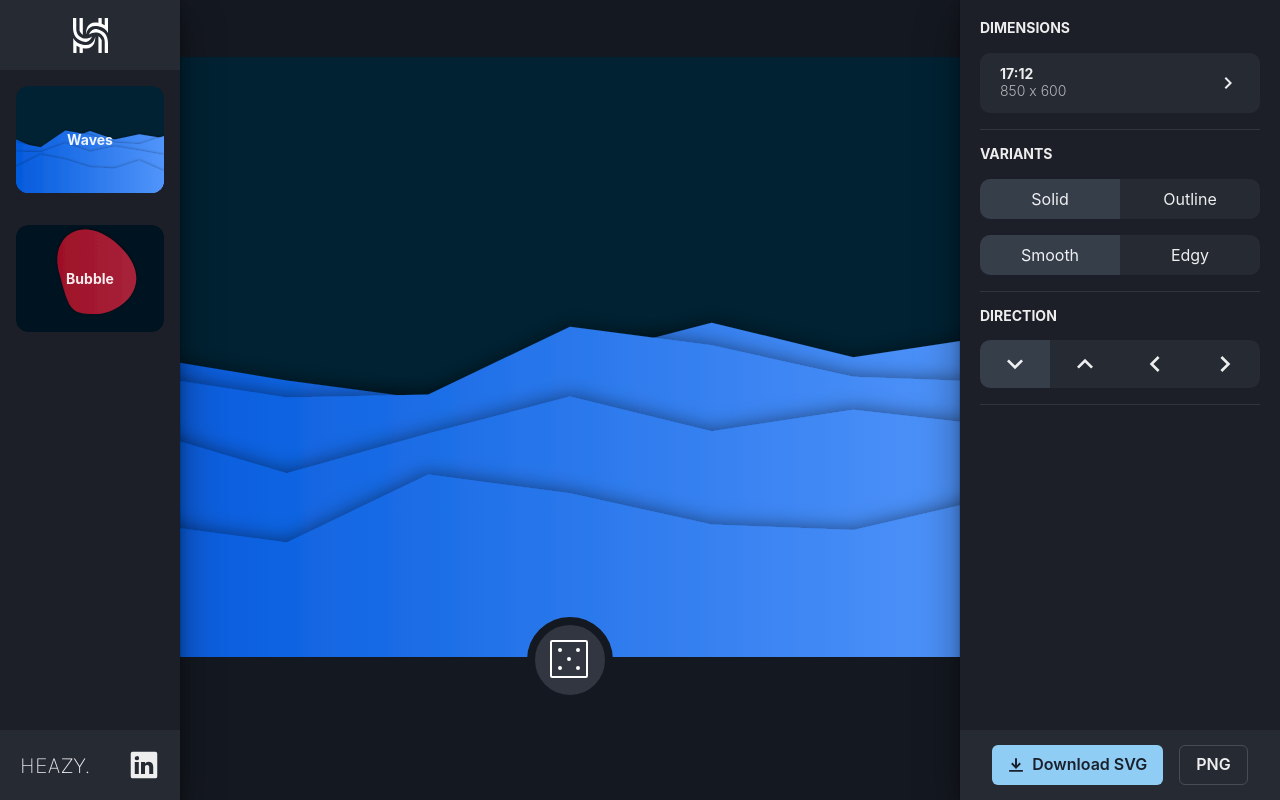
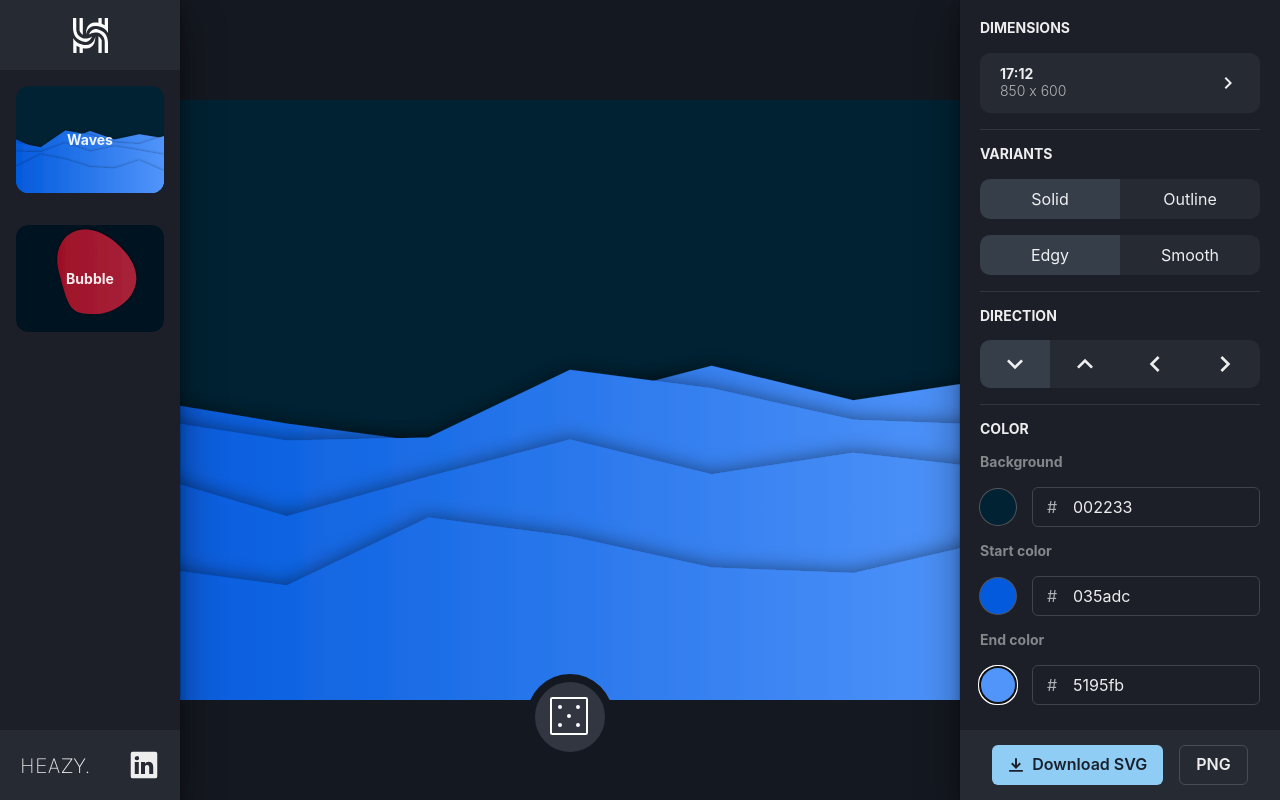
Before and after one commit to MaximBuz/heazy-svg-creator, a React (Create React App) app: page / in a window 1280 px wide. Built offline with nearby package versions, Linux system fonts and the light colour scheme.

Commit message:
added color section to waves

```diff
--- a/package.json
+++ b/package.json
@@ -17,6 +17,7 @@
     "@types/react-dom": "^18.0.0",
     "framer-motion": "^6.3.3",
     "react": "^18.0.0",
+    "react-color": "^2.19.3",
     "react-dom": "^18.0.0",
     "react-scripts": "5.0.1",
     "typescript": "^4.6.3",
--- a/src/App.tsx
+++ b/src/App.tsx
@@ -51,6 +51,9 @@ function App() {
   const [solid, setSolid] = useState<number>(0);
   const [smooth, setSmooth] = useState<number>(0);
   const [direction, setDirection] = useState<number>(0);
+  const [bgColor, setBgColor] = useState<string>('#002233');
+  const [startColor, setStartColor] = useState<string>('#035adc');
+  const [stopColor, setStopColor] = useState<string>('#5195fb');
 
   // rendering correct canvas
   const renderDesign = useCallback(() => {
@@ -63,9 +66,9 @@ function App() {
             seed={seed}
             width={canvasDimensions.width}
             height={canvasDimensions.height}
-            startWaveColor="#035adc"
-            stopWaveColor="#5195fb"
-            bgColor="#002233"
+            startWaveColor={startColor}
+            stopWaveColor={stopColor}
+            bgColor={bgColor}
             shadowX={0}
             shadowY={0}
             shadowSD={10}
@@ -101,16 +104,28 @@ function App() {
         );
       }
     }
-  }, [design, seed, canvasDimensions, solid, smooth, direction]);
+  }, [design, seed, canvasDimensions, solid, smooth, direction, bgColor, startColor, stopColor]);
 
   // rendering correct menu options
   const renderMenu = useCallback(() => {
     switch (design) {
       case 'waves': {
-        return <WaveOptions setSolid={setSolid} setSmooth={setSmooth} setDirection={setDirection} />;
+        return (
+          <WaveOptions
+            setSolid={setSolid}
+            setSmooth={setSmooth}
+            setDirection={setDirection}
+            setBgColor={setBgColor}
+            bgColor={bgColor}
+            setStartColor={setStartColor}
+            setStopColor={setStopColor}
+            startColor={startColor}
+            stopColor={stopColor}
+          />
+        );
       }
     }
-  }, [design]);
+  }, [design, bgColor]);
 
   return (
     <Flex
@@ -135,8 +150,6 @@ function App() {
         <Circle
           maxWidth={80}
           as={motion.button}
-          pos="relative"
-          bottom="40px"
           justifyContent="center"
           alignItems="center"
           bgColor="#313640"
@@ -145,6 +158,8 @@ function App() {
           onClick={() => setSeed(seed + 1)}
           border="8px"
           borderColor="#141820"
+          position="absolute"
+          bottom="40px"
         >
           <Icon boxSize="50" viewBox="0 0 25 25" color="white">
             <path
--- a/src/components/RightMenu/RightMenu.tsx
+++ b/src/components/RightMenu/RightMenu.tsx
@@ -36,7 +36,7 @@ export interface IRightMenuProps {
   canvasDimensions: ICanvasDimensions;
   handleWidthChange: Dispatch<SetStateAction<number>>;
   handleHeightChange: Dispatch<SetStateAction<number>>;
-  children: ReactNode
+  children: ReactNode;
 }
 
 const RightMenu: React.FunctionComponent<IRightMenuProps> = ({
@@ -44,7 +44,7 @@ const RightMenu: React.FunctionComponent<IRightMenuProps> = ({
   canvasDimensions,
   handleWidthChange,
   handleHeightChange,
-  children
+  children,
 }) => {
   const {
     isOpen: isDimensionDrawerOpen,
@@ -63,8 +63,15 @@ const RightMenu: React.FunctionComponent<IRightMenuProps> = ({
       p="0"
       h="100%"
       zIndex={20}
+      overflow="scroll"
     >
-      <Stack flexGrow={1} padding={5} spacing={4}>
+      <Stack
+        flexGrow={1}
+        padding={5}
+        spacing={4}
+        scrollBehavior="smooth"
+        overflow="scroll"
+      >
         {/* --------- DIMENSIONS BUTTON --------- */}
         <Heading as="h3" size="xs" textTransform="uppercase">
           Dimensions
@@ -97,12 +104,10 @@ const RightMenu: React.FunctionComponent<IRightMenuProps> = ({
           <ChevronRightIcon boxSize={6} />
         </Flex>
 
-
         <Divider></Divider>
 
         {/* --------- DESIGN SPECIFIC OPTIONS --------- */}
         {children}
-
       </Stack>
 
       {/* --------- DOWNLOAD SECTION AT BOTTOM --------- */}
@@ -192,7 +197,6 @@ const RightMenu: React.FunctionComponent<IRightMenuProps> = ({
           </DrawerBody>
         </DrawerContent>
       </Drawer>
-
     </Flex>
   );
 };
--- a/src/components/RightMenu/WaveOptions.tsx
+++ b/src/components/RightMenu/WaveOptions.tsx
@@ -1,19 +1,51 @@
 import { ChevronDownIcon, ChevronLeftIcon, ChevronRightIcon, ChevronUpIcon } from '@chakra-ui/icons';
-import { Divider, Heading, TabList, Tabs, Tab } from '@chakra-ui/react';
+import {
+  Divider,
+  Heading,
+  TabList,
+  Tabs,
+  Tab,
+  HStack,
+  PopoverTrigger as OrigPopoverTrigger,
+  Popover,
+  PopoverContent,
+  PopoverArrow,
+  PopoverBody,
+  InputGroup,
+  InputLeftElement,
+  Input,
+  Circle,
+} from '@chakra-ui/react';
 import React, { Dispatch, SetStateAction } from 'react';
-import { IDesignModes } from '../../utils/types/designModes';
+import ColorPicker from 'react-color';
+
+const PopoverTrigger: React.FC<{ children: React.ReactNode }> = OrigPopoverTrigger;
 
 export interface IWaveOptionsProps {
   setSolid: Dispatch<SetStateAction<number>>;
   setSmooth: Dispatch<SetStateAction<number>>;
   setDirection: Dispatch<SetStateAction<number>>;
+  setBgColor: Dispatch<SetStateAction<string>>;
+  bgColor: string;
+  setStartColor: Dispatch<SetStateAction<string>>;
+  startColor: string;
+  setStopColor: Dispatch<SetStateAction<string>>;
+  stopColor: string;
 }
 
-const WaveOptions: React.FunctionComponent<IWaveOptionsProps> = ({ setSolid, setSmooth, setDirection }) => {
+const WaveOptions: React.FunctionComponent<IWaveOptionsProps> = ({
+  setSolid,
+  setSmooth,
+  setDirection,
+  setBgColor,
+  bgColor,
+  setStartColor,
+  setStopColor,
+  startColor,
+  stopColor
+}) => {
   return (
     <>
-
-
       {/* -------------- VARIANTS -------------- */}
       <Heading as="h3" size="xs" textTransform="uppercase">
         Variants
@@ -53,7 +85,7 @@ const WaveOptions: React.FunctionComponent<IWaveOptionsProps> = ({ setSolid, set
             _hover={{ background: '#2e3643', cursor: 'pointer' }}
             _selected={{ background: '#363e4a' }}
           >
-            Smooth
+            Edgy
           </Tab>
           <Tab
             roundedTopRight={10}
@@ -62,7 +94,7 @@ const WaveOptions: React.FunctionComponent<IWaveOptionsProps> = ({ setSolid, set
             _hover={{ background: '#2e3643', cursor: 'pointer' }}
             _selected={{ background: '#363e4a' }}
           >
-            Edgy
+            Smooth
           </Tab>
         </TabList>
       </Tabs>
@@ -82,21 +114,21 @@ const WaveOptions: React.FunctionComponent<IWaveOptionsProps> = ({ setSolid, set
             _hover={{ background: '#2e3643', cursor: 'pointer' }}
             _selected={{ background: '#363e4a' }}
           >
-            <ChevronDownIcon boxSize={8}/>
+            <ChevronDownIcon boxSize={8} />
           </Tab>
           <Tab
             bgColor="#262a33"
             _hover={{ background: '#2e3643', cursor: 'pointer' }}
             _selected={{ background: '#363e4a' }}
           >
-            <ChevronUpIcon boxSize={8}/>
+            <ChevronUpIcon boxSize={8} />
           </Tab>
           <Tab
             bgColor="#262a33"
             _hover={{ background: '#2e3643', cursor: 'pointer' }}
             _selected={{ background: '#363e4a' }}
           >
-            <ChevronLeftIcon boxSize={8}/>
+            <ChevronLeftIcon boxSize={8} />
           </Tab>
           <Tab
             roundedTopRight={10}
@@ -105,13 +137,129 @@ const WaveOptions: React.FunctionComponent<IWaveOptionsProps> = ({ setSolid, set
             _hover={{ background: '#2e3643', cursor: 'pointer' }}
             _selected={{ background: '#363e4a' }}
           >
-            <ChevronRightIcon boxSize={8}/>
+            <ChevronRightIcon boxSize={8} />
           </Tab>
         </TabList>
       </Tabs>
 
       <Divider></Divider>
 
+      {/* -------------- COLOR -------------- */}
+      <Heading as="h3" size="xs" textTransform="uppercase">
+        Color
+      </Heading>
+
+      {/* Backgound Color */}
+      <Heading as="h4" size="xs" opacity={0.5}>
+        Background
+      </Heading>
+      <HStack>
+        <Popover>
+          <HStack spacing={4}>
+            <PopoverTrigger>
+              <Circle
+                size="36px"
+                bgColor={bgColor}
+                boxShadow="0 0 0 1px #52555A"
+                as="button"
+                sx={{ transition: '0.3s' }}
+                _hover={{ boxShadow: '0 0 0 2px #d0d0d0' }}
+              ></Circle>
+            </PopoverTrigger>
+            <InputGroup>
+              <InputLeftElement opacity={0.7} pointerEvents="none" children="#" />
+              <Input value={bgColor.replace('#', '')} onChange={(e) => setBgColor(`#${e.target.value}`)} />
+            </InputGroup>
+          </HStack>
+          <PopoverContent width="fit-content">
+            <PopoverArrow></PopoverArrow>
+            <PopoverBody>
+              <ColorPicker
+                color={bgColor}
+                onChange={(col) => setBgColor(col.hex)}
+                /* WE NEED OPACITY / ALPHA TOO */
+                onColor
+                width="200px"
+              ></ColorPicker>
+            </PopoverBody>
+          </PopoverContent>
+        </Popover>
+      </HStack>
+
+
+      {/* Wave Start Color */}
+      <Heading as="h4" size="xs" opacity={0.5}>
+        Start color
+      </Heading>
+      <HStack>
+        <Popover>
+          <HStack spacing={4}>
+            <PopoverTrigger>
+              <Circle
+                size="36px"
+                bgColor={startColor}
+                boxShadow="0 0 0 1px #52555A"
+                as="button"
+                sx={{ transition: '0.3s' }}
+                _hover={{ boxShadow: '0 0 0 2px #d0d0d0' }}
+              ></Circle>
+            </PopoverTrigger>
+            <InputGroup>
+              <InputLeftElement opacity={0.7} pointerEvents="none" children="#" />
+              <Input value={startColor.replace('#', '')} onChange={(e) => setStartColor(`#${e.target.value}`)} />
+            </InputGroup>
+          </HStack>
+          <PopoverContent width="fit-content">
+            <PopoverArrow></PopoverArrow>
+            <PopoverBody>
+              <ColorPicker
+                color={startColor}
+                onChange={(col) => setStartColor(col.hex)}
+                /* WE NEED OPACITY / ALPHA TOO */
+                onColor
+                width="200px"
+              ></ColorPicker>
+            </PopoverBody>
+          </PopoverContent>
+        </Popover>
+      </HStack>
+
+      {/* Wave Start Color */}
+      <Heading as="h4" size="xs" opacity={0.5}>
+        End color
+      </Heading>
+      <HStack>
+        <Popover>
+          <HStack spacing={4}>
+            <PopoverTrigger>
+              <Circle
+                size="36px"
+                bgColor={stopColor}
+                boxShadow="0 0 0 1px #52555A"
+                as="button"
+                sx={{ transition: '0.3s' }}
+                _hover={{ boxShadow: '0 0 0 2px #d0d0d0' }}
+              ></Circle>
+            </PopoverTrigger>
+            <InputGroup>
+              <InputLeftElement opacity={0.7} pointerEvents="none" children="#" />
+              <Input value={stopColor.replace('#', '')} onChange={(e) => setStopColor(`#${e.target.value}`)} />
+            </InputGroup>
+          </HStack>
+          <PopoverContent width="fit-content">
+            <PopoverArrow></PopoverArrow>
+            <PopoverBody>
+              <ColorPicker
+                color={stopColor}
+                onChange={(col) => setStopColor(col.hex)}
+                /* WE NEED OPACITY / ALPHA TOO */
+                onColor
+                width="200px"
+              ></ColorPicker>
+            </PopoverBody>
+          </PopoverContent>
+        </Popover>
+      </HStack>
     </>
   );
 };
```
Also changed, not shown: 1 other file (tests, documents, lock files or other folders).
